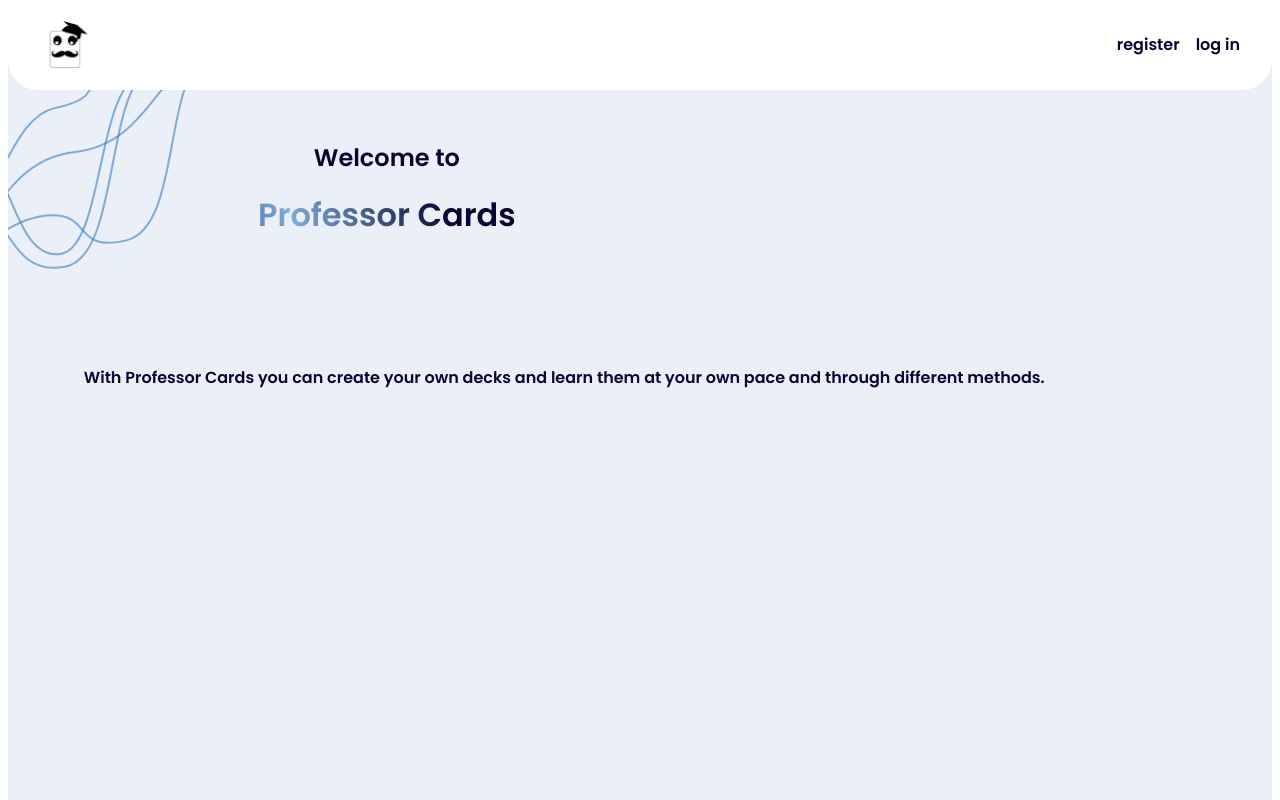
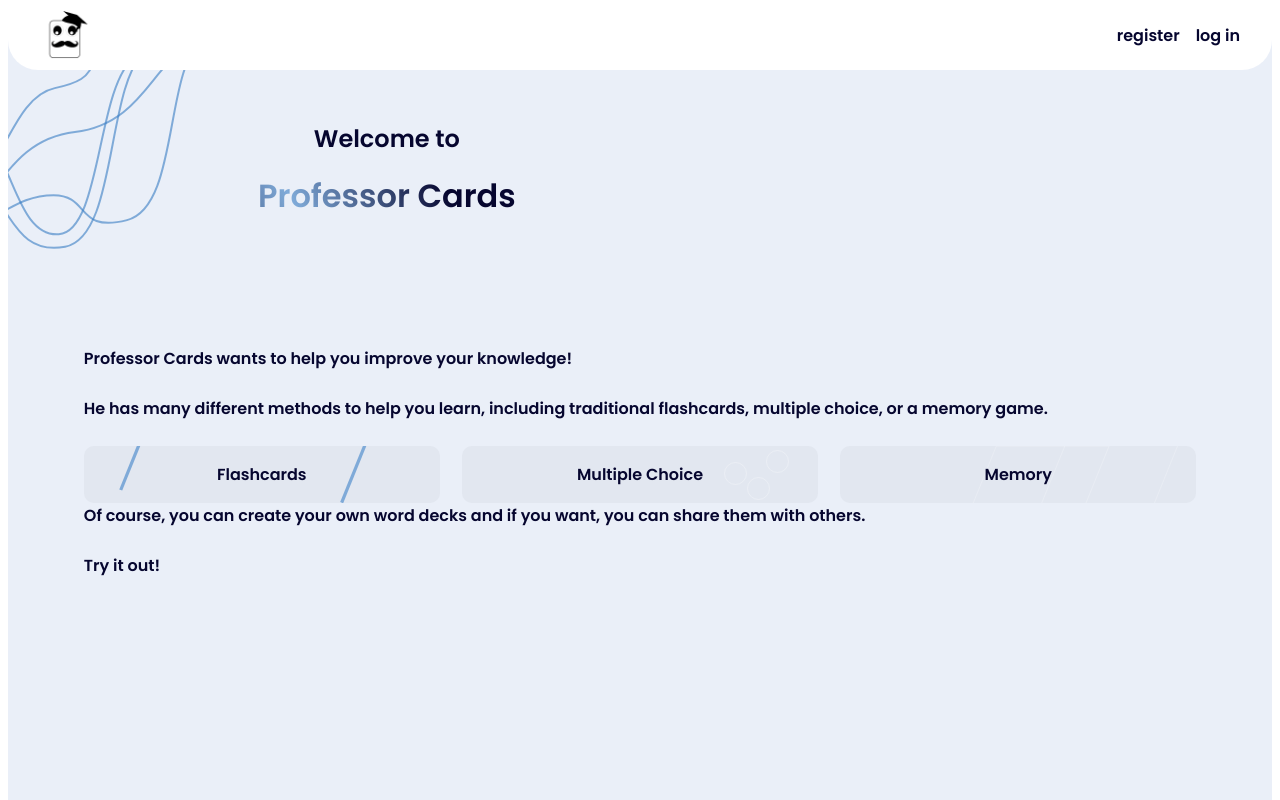
Before and after one commit to Sandra141/vocabulary-trainer-frontend, a React (Create React App) app: page / in a window 1280 px wide. Built offline with nearby package versions, Linux system fonts and the light colour scheme; no server answers.

Commit message:
content added to homepage

```diff
--- a/src/components/Homepage.js
+++ b/src/components/Homepage.js
@@ -3,7 +3,40 @@ import '../css/homepage.css';
 import { NavLink } from 'react-router-dom';
 import logo from '../images/logo.png';
 
+import homepageFlashcardsBackground from '../images/homepageFlashcardsBackground.svg'
+
+//import FlashcardsIcon from '../images/FlashcardsIcon.svg';
+import MultipleChoiceIcon from '../images/MultipleChoiceIcon.svg';
+import MemoryIcon from '../images/MemoryIcon.svg';
+
 const Homepage = () => {
+
+    const styleFlashcards = {
+        style: {
+            backgroundImage: `url(${homepageFlashcardsBackground})`,
+            backgroundRepeat: 'no-repeat',
+            backgroundPosition: 'left 50% bottom 0%',
+            backgroundSize: '80%'
+        }
+    }
+
+    const styleMultipleChoice = {
+        style: {
+            backgroundImage: `url(${MultipleChoiceIcon})`,
+            backgroundRepeat: 'no-repeat',
+            backgroundPosition: '90% 50%'
+        }
+    }
+
+    const styleMemory = {
+        style: {
+            backgroundImage: `url(${MemoryIcon})`,
+            backgroundRepeat: 'no-repeat',
+            backgroundPosition: 'left 90% bottom 0%',
+            backgroundSize: '60%'
+        }
+    }
+
     return (
         <>
         <header className="homepageHeader">
@@ -48,9 +81,16 @@ const Homepage = () => {
                 </div>
             </div>
             <div className="homepageMainContentContainer">
-                <p>With Professor Cards you can create your own decks and learn them at your own pace and through different methods.</p>
+                <p>Professor Cards wants to help you improve your knowledge!</p><br />
+                <p>He has many different methods to help you learn, including traditional flashcards, multiple choice, or a memory game.</p><br />
+                <div className="homepageGamesContainer">
+                    <div style={styleFlashcards.style}>Flash&shy;cards</div>
+                    <div style={styleMultipleChoice.style}>Multiple Choice</div>
+                    <div style={styleMemory.style}>Memory</div>
+                </div>
+                <p>Of course, you can create your own word decks and if you want, you can share them with others.</p><br />
+                <p>Try it out!</p>
             </div>
-
         </div>
         </>
     );
--- a/src/css/homepage.css
+++ b/src/css/homepage.css
@@ -2,7 +2,7 @@
 .homepageHeader {
     background-color: white;
     border-radius: 0 0 30px 30px;
-    padding: 1.3rem 2rem;
+    padding: 0.7rem 2rem;
     position: sticky;
     top: 0;
     width: 100%;
@@ -78,5 +78,21 @@
 
 /*---- main Content ----*/
 .homepageMainContentContainer {
-  padding: 6% 6% 10vh;
+  padding: 6% 6%;
 }
+
+.homepageGamesContainer {
+    display: flex;
+    justify-content: space-between;
+}
+
+.homepageGamesContainer div {
+    display: flex;
+    justify-content: center;
+    align-items: center;
+    background-color: #e2e7f0;
+    width: 32%;
+    text-align: center;
+    padding: 1rem;
+    border-radius: 10px;
+}
```
Also changed, not shown: src/images/homepageFlashcardsBackground.svg (added), src/images/logo.png.
